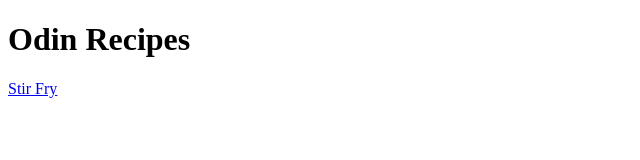
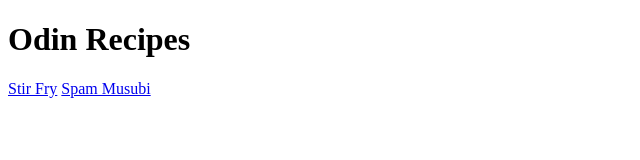
Before and after one commit to Cullen-Wood/odin-recipes, a plain HTML site: page index.html in a window 1280 px wide. Shown: the whole page, without its empty margins (0-640 px from the left). Drawn offline with Linux system fonts and the light colour scheme.

Commit message:
Added link to second recipe

```diff
--- a/index.html
+++ b/index.html
@@ -8,5 +8,6 @@
 <body>
     <h1>Odin Recipes</h1>
     <a href="./recipes/StirFry.html" alt="This is a recipe for a generic stir fry">Stir Fry</a>
+    <a href="./recipes/musubi.html" alt="This is a recipe for spam musubi">Spam Musubi</a>
 </body>
 </html>
```
